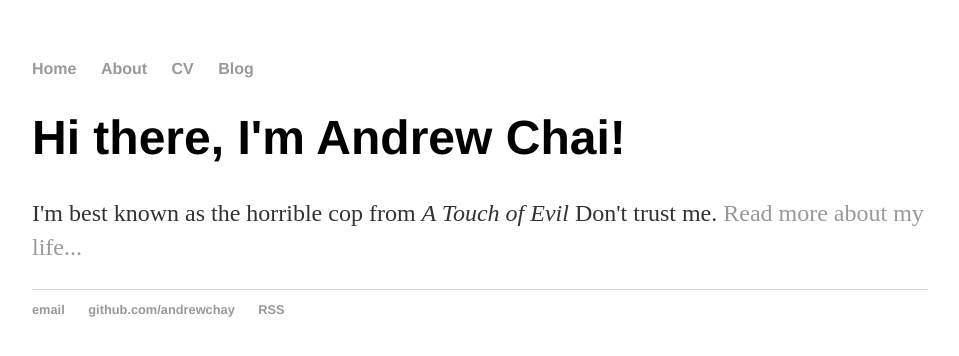
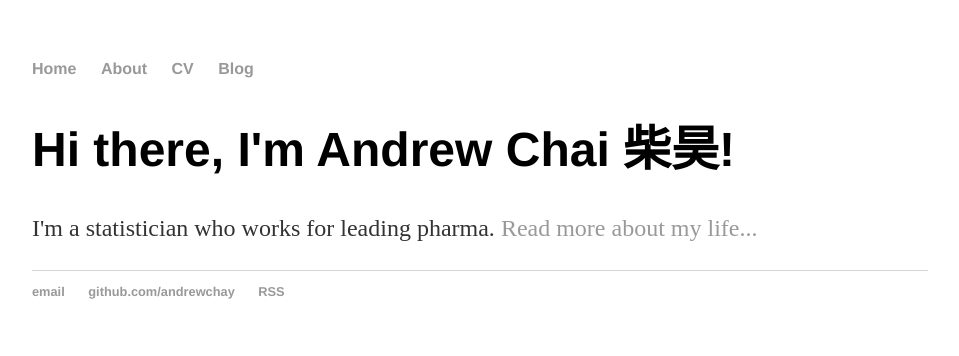
Before and after one commit to andrewchay/andrewchay.github.io, a Jekyll site: the page built from index.html, in a window 1280 px wide. Shown: the top 356 px of the page, without its empty margins (160-1119 px from the left). Built offline with Jekyll 4.4.1, drawn with Linux system fonts in a browser that asks for light colours.

```diff
--- a/index.html
+++ b/index.html
@@ -3,6 +3,6 @@ layout: default
 title: Welcome to Andrew Chai's Personal Website
 ---
 <div class="blurb">
-	<h1>Hi there, I'm Andrew Chai!</h1>
-	<p>I'm best known as the horrible cop from <em>A Touch of Evil</em> Don't trust me. <a href="/about">Read more about my life...</a></p>
+	<h1>Hi there, I'm Andrew Chai 柴昊!</h1>
+	<p>I'm a statistician who works for leading pharma. <a href="/about">Read more about my life...</a></p>
 </div><!-- /.blurb -->
```
